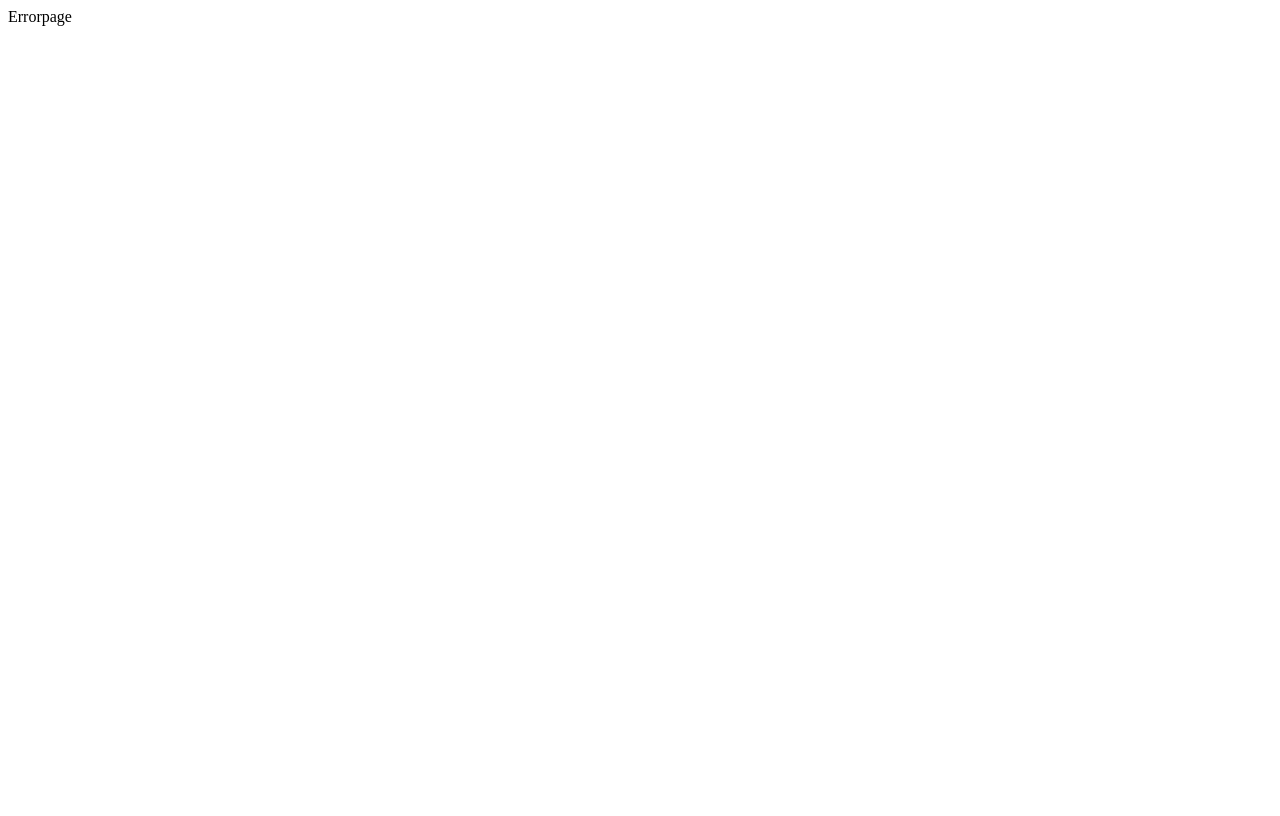
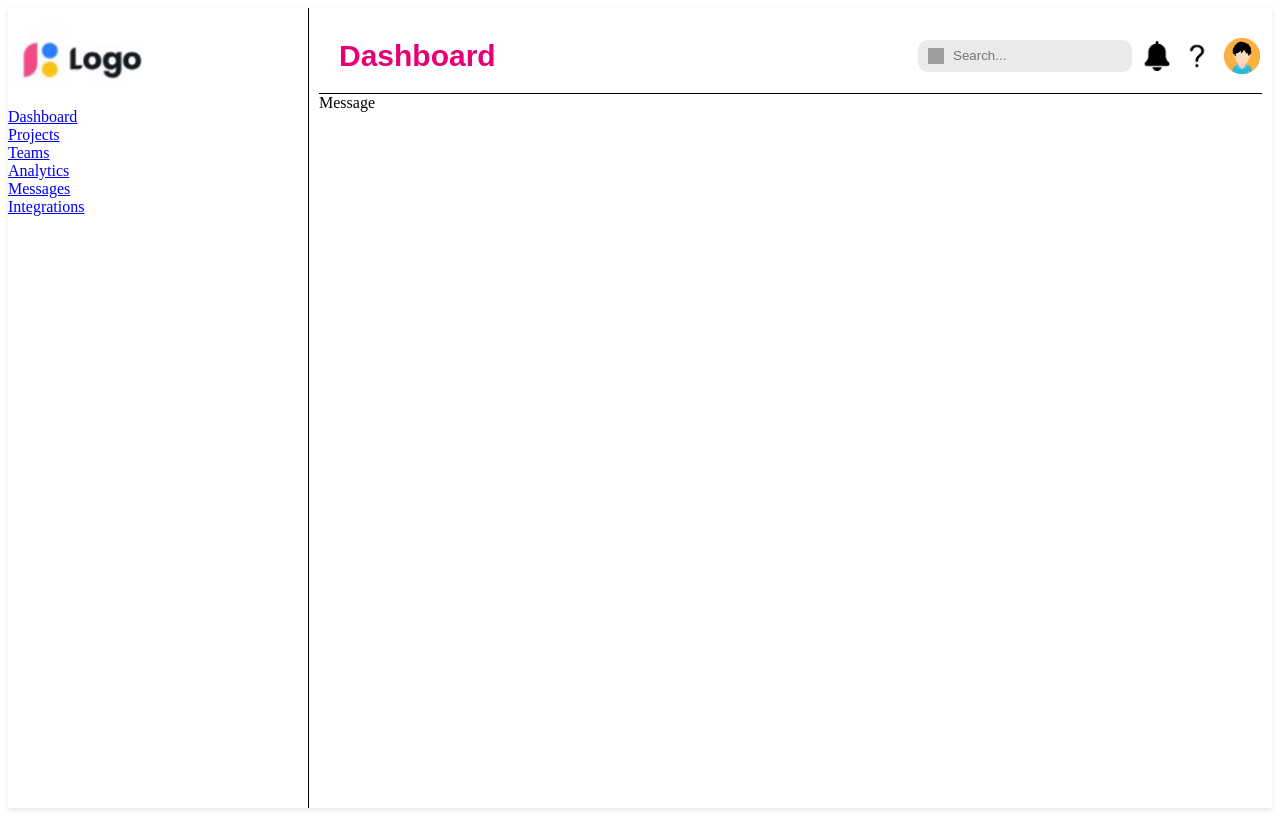
Before and after one commit to GiaBao-22682891/PhatTrienGiaoDienUngDung_TH07, a React (Vite) app in the folder bao22682891/: page /message in a window 1280 px wide. Before the commit this address had no page. Built offline with nearby package versions, Linux system fonts and the light colour scheme; grey boxes are pictures that could not be loaded.

Commit message:
React Router + MinhChung

```diff
--- /dev/null
+++ b/bao22682891/src/Page/Analytic.jsx
@@ -0,0 +1,7 @@
+import React from 'react'
+
+export const Analytic = () => {
+  return (
+    <div>Analytic</div>
+  )
+}
--- a/bao22682891/src/Page/Dashboard.css
+++ b/bao22682891/src/Page/Dashboard.css
@@ -164,6 +164,10 @@
     cursor: pointer;
 }
 
+.editbutton:hover {
+    color:#e60073;
+}
+
 tr td {
     text-align: left;
     /* vertical-align: middle; */
--- a/bao22682891/src/Page/Dashboard.jsx
+++ b/bao22682891/src/Page/Dashboard.jsx
@@ -25,13 +25,16 @@ export default function Dashboard() {
         </h3>
         <div className='overview_section'>
             <div className='overview_card'>
-                hello
+                <strong>Turnover</strong>
+
             </div>
             <div className='overview_card'>
-                hello
+                <strong>Profit</strong>
+
             </div>
             <div className='overview_card'>
-                hello
+                <strong>New customer</strong>
+
             </div>
         </div>
         <div className='detail_report'>
--- /dev/null
+++ b/bao22682891/src/Page/Integration.jsx
@@ -0,0 +1,7 @@
+import React from 'react'
+
+export const Integration = () => {
+  return (
+    <div>Integration</div>
+  )
+}
--- /dev/null
+++ b/bao22682891/src/Page/Message.jsx
@@ -0,0 +1,7 @@
+import React from 'react'
+
+export const Message = () => {
+  return (
+    <div>Message</div>
+  )
+}
--- /dev/null
+++ b/bao22682891/src/Page/Project.jsx
@@ -0,0 +1,7 @@
+import React from 'react'
+
+export const Project = () => {
+  return (
+    <div>Project</div>
+  )
+}
--- /dev/null
+++ b/bao22682891/src/Page/Team.jsx
@@ -0,0 +1,7 @@
+import React from 'react'
+
+export const Team = () => {
+  return (
+    <div>Team</div>
+  )
+}
--- a/bao22682891/src/components/Sidebar.jsx
+++ b/bao22682891/src/components/Sidebar.jsx
@@ -1,5 +1,7 @@
 import React from 'react'
 import '../Page/Dashboard.css'
+import { Link } from 'react-router-dom'
+
 
 export const Sidebar = () => {
   return (
@@ -7,22 +9,22 @@ export const Sidebar = () => {
             <img src="../public/logo.png" alt="" />
             <nav className='head_sidebar'>
                 <div>
-                    <p>Dashboard</p>
+                    <Link to={'/'}> Dashboard </Link>
                 </div>
                 <div>
-                    <p>Project</p>
+                    <Link to={'/project'}>Projects</Link>
                 </div>
                 <div>
-                    <p>Teams</p>
+                    <Link to={'/team'}>Teams</Link>
                 </div>
                 <div>
-                    <p>Analytics</p>
+                    <Link to={'/analytic'}>Analytics</Link>
                 </div>
                 <div>
-                    <p>Messages</p>
+                    <Link to={'/message'}>Messages</Link>
                 </div>
                 <div>
-                    <p>Integrations</p>
+                    <Link to={'/integration'}>Integrations</Link>
                 </div>
             </nav>
             {/* <div className='bottom_sidebar'>
--- a/bao22682891/src/data/data.js
+++ b/bao22682891/src/data/data.js
@@ -13,4 +13,27 @@ export const getData = async () =>
         } catch (error) {
             console.error("error", error)
         }
+    };
+
+export const updateData = async (id, data) => {
+    try {
+        const response = await fetch(
+            "https://67e253ad97fc65f535357730.mockapi.io/Customers",
+            {
+                method : "PUT",
+                body: JSON.stringify(data),
+                headers: {
+                    "Content-type" : "application/json",
+                }
+
+            },
+        );
+            if (response.ok) {
+                return {message: "ADDED"}
+            }
+
+            return {message: "Failed"};
+    }catch (error) {
+        console.error("error", error)
     }
+};
```
Also changed, not shown: bao22682891/src/App.jsx (+11 -3 lines), bao22682891/MinhChung/6.png (added).
